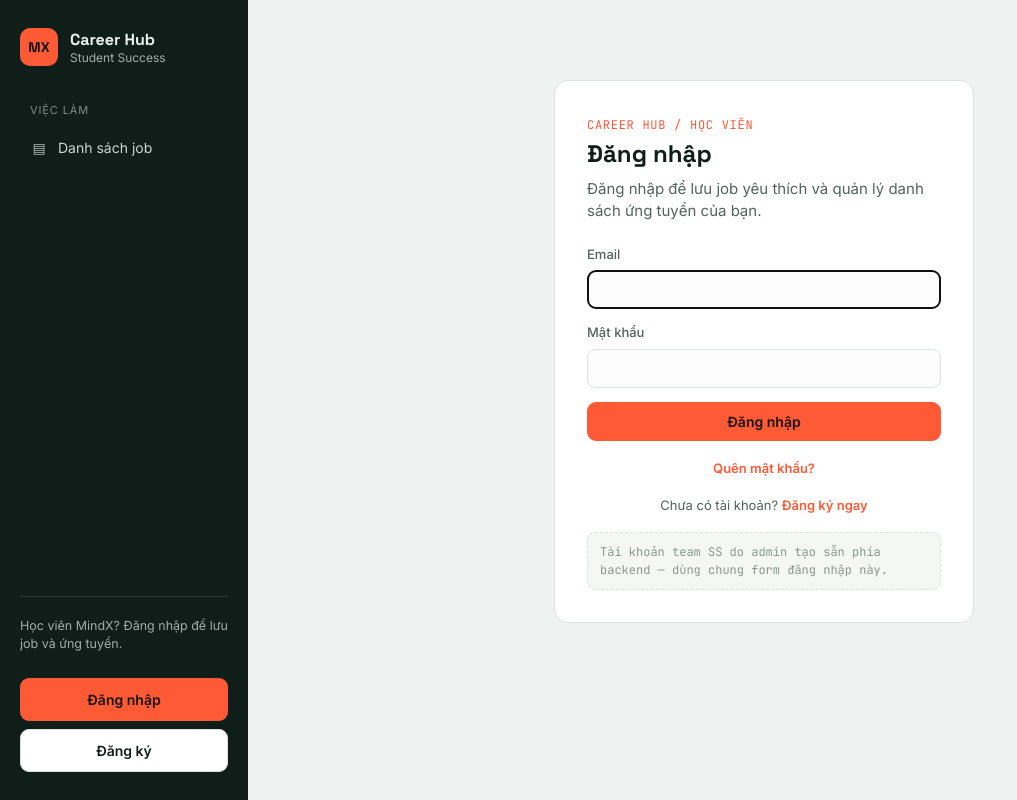
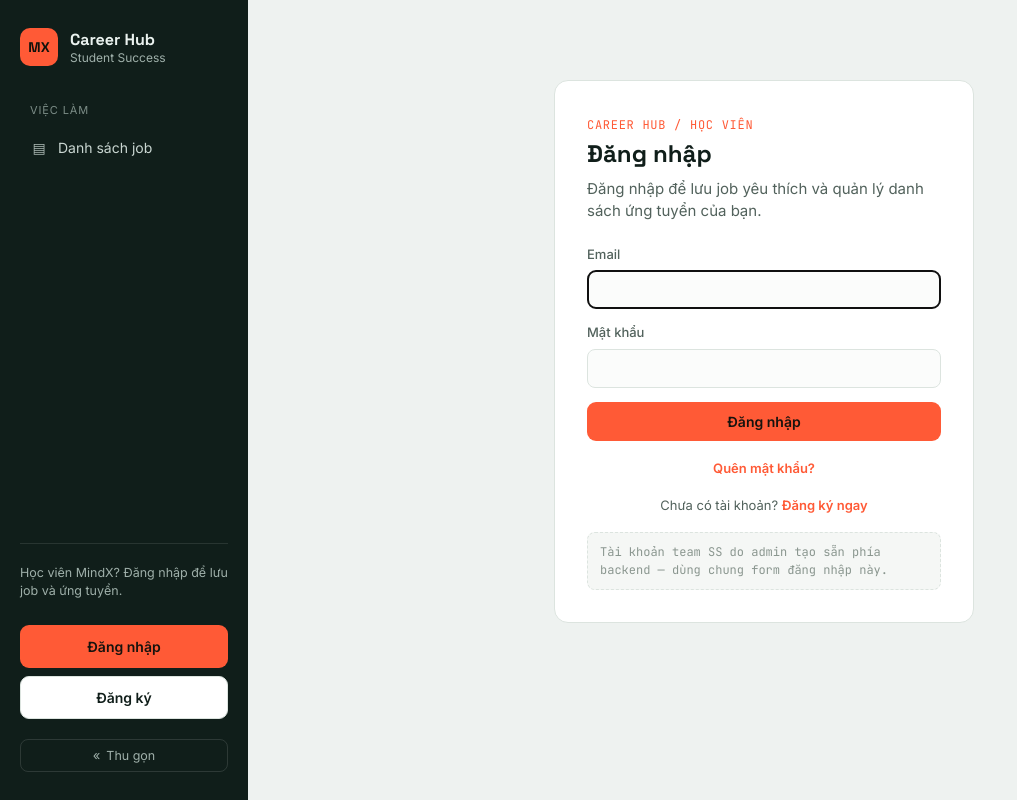
Before and after one commit to Koaito/MindX-JD-Website, a Flask app: a page that uses templates/base.html in a window 1280 px wide. Shown: the whole page, without its empty margins (0-1017 px from the left). Run offline with Flask 3, Linux system fonts and the light colour scheme.

Commit message:
feat(ui): cải thiện layout màn hình, sidebar và form nhập liệu
- Hỗ trợ giao diện fill toàn bộ màn hình

- Cho phép tùy chỉnh kích thước sidebar

- Tối ưu kích thước ô nhập thông tin vừa vặn theo box

- Thay icon mới cho Tài khoản team SS

- Căn chỉnh bố cục tổng thể cho cân đối

```diff
--- /dev/null
+++ b/public/app.js
@@ -0,0 +1,123 @@
+// MindX Career Hub — small progressive-enhancement helpers.
+// Everything here is optional: if JS fails, forms fall back to their
+// normal server-rendered POST + redirect behaviour.
+
+(function () {
+  "use strict";
+
+  // ---- Sidebar collapse/expand toggle -----------------------------------
+  //
+  // The actual class add happens synchronously in an inline <script> in
+  // <head> (base.html), before first paint, so there's no flash-of-wrong-
+  // width on reload. This block only needs to: (a) sync the button's own
+  // icon/label to match current state on load, and (b) handle clicks.
+  function initSidebarToggle() {
+    var btn = document.getElementById("sidebarToggle");
+    var ic = document.getElementById("sidebarToggleIc");
+    var label = document.getElementById("sidebarToggleLabel");
+    if (!btn) return;
+
+    function isCollapsed() {
+      return document.documentElement.classList.contains("sidebar-collapsed");
+    }
+
+    function syncButton() {
+      var collapsed = isCollapsed();
+      if (ic) ic.textContent = collapsed ? "»" : "«";
+      if (label) label.textContent = collapsed ? "Mở rộng" : "Thu gọn";
+      btn.setAttribute("aria-expanded", String(!collapsed));
+    }
+
+    btn.addEventListener("click", function () {
+      var collapsed = document.documentElement.classList.toggle("sidebar-collapsed");
+      try {
+        localStorage.setItem("sidebarCollapsed", collapsed ? "1" : "0");
+      } catch (e) { /* localStorage bị chặn — trạng thái vẫn đổi được, chỉ không nhớ qua lần tải trang sau */ }
+      syncButton();
+    });
+
+    syncButton();
+  }
+
+  if (document.readyState === "loading") {
+    document.addEventListener("DOMContentLoaded", initSidebarToggle);
+  } else {
+    initSidebarToggle();
+  }
+
+  function showToast(message, kind) {
+    var stack = document.getElementById("toast-stack");
+    if (!stack) return;
+    var el = document.createElement("div");
+    el.className = "toast toast-" + (kind === "error" ? "error" : "success");
+    el.textContent = message;
+    stack.appendChild(el);
+    setTimeout(function () {
+      el.remove();
+    }, 3200);
+  }
+
+  // ---- Async save/unsave job (no full page reload) ----------------------
+  //
+  // Matches the existing <form action=".../toggle-save"> markup used on
+  // index.html, job_detail.html and saved_jobs.html. We derive the JSON
+  // endpoint from the existing form action so we don't need to touch every
+  // template individually.
+  document.addEventListener("submit", function (evt) {
+    var form = evt.target;
+    if (!(form instanceof HTMLFormElement)) return;
+    if (!form.classList.contains("save-job-form")) return;
+
+    evt.preventDefault();
+    var btn = form.querySelector("button[type=submit]");
+    var jsonUrl = form.getAttribute("data-json-action") || form.action.replace(/\/toggle-save$/, "/toggle-save.json");
+
+    if (btn) btn.disabled = true;
+
+    fetch(jsonUrl, {
+      method: "POST",
+      headers: { "X-Requested-With": "XMLHttpRequest" },
+    })
+      .then(function (res) {
+        return res.json().then(function (data) {
+          return { ok: res.ok, data: data };
+        });
+      })
+      .then(function (result) {
+        var data = result.data;
+        if (!result.ok || !data.ok) {
+          showToast(data.message || "Có lỗi xảy ra, vui lòng thử lại.", "error");
+          return;
+        }
+        showToast(data.message, "success");
+
+        // Update this button's own state.
+        if (btn) {
+          if (form.dataset.removeOnUnsave === "true" && !data.saved) {
+            // e.g. on the "Saved jobs" page, an unsaved job disappears entirely.
+            var card = form.closest(".ticket, .job-row");
+            if (card) card.remove();
+          } else {
+            btn.classList.toggle("saved", data.saved);
+            if (form.dataset.swapEmphasis === "true") {
+              // job_detail.html: primary button = "not yet saved" (call to
+              // action), ghost button = "already saved".
+              btn.classList.toggle("btn-primary", !data.saved);
+              btn.classList.toggle("btn-ghost", data.saved);
+            }
+            btn.textContent = data.saved
+              ? (form.dataset.savedLabel || "🔖 Đã lưu")
+              : (form.dataset.unsavedLabel || "🔖 Lưu job");
+          }
+        }
+      })
+      .catch(function () {
+        // Network/JS failure — fall back to a real form submit so the
+        // action still completes via the normal server round-trip.
+        form.submit();
+      })
+      .finally(function () {
+        if (btn) btn.disabled = false;
+      });
+  });
+})();
--- a/public/style.css
+++ b/public/style.css
@@ -17,6 +17,14 @@
   --font-display: 'Space Grotesk', 'Inter', sans-serif;
   --font-body: 'Inter', sans-serif;
   --font-mono: 'JetBrains Mono', monospace;
+  --sidebar-width: 248px;
+}
+
+/* Set by the anti-FOUC script in base.html (before first paint) when the
+   user's last choice, read from localStorage, was "collapsed" — keeps
+   the sidebar from flashing wide then snapping narrow on reload. */
+html.sidebar-collapsed {
+  --sidebar-width: 76px;
 }
 
 * { box-sizing: border-box; }
@@ -50,7 +59,50 @@ a { color: inherit; text-decoration: none; }
   position: sticky;
   top: 0;
   height: 100vh;
+  overflow: hidden;
+  transition: padding 0.18s ease;
 }
+
+html.sidebar-collapsed .sidebar {
+  padding-left: 14px;
+  padding-right: 14px;
+}
+
+/* Text that disappears when the sidebar is collapsed — icons stay. */
+html.sidebar-collapsed .nav-label,
+html.sidebar-collapsed .nav-text,
+html.sidebar-collapsed .brand-text,
+html.sidebar-collapsed .auth-info,
+html.sidebar-collapsed .sidebar-foot .btn-block .btn-text-label,
+html.sidebar-collapsed .auth-box-guest p {
+  display: none;
+}
+
+html.sidebar-collapsed .nav a { justify-content: center; }
+html.sidebar-collapsed .brand { justify-content: center; }
+html.sidebar-collapsed .auth-box { justify-content: center; }
+html.sidebar-collapsed .sidebar-foot .btn-block { text-align: center; padding-left: 6px; padding-right: 6px; }
+
+/* Toggle button (« / ») pinned to the bottom of the sidebar. */
+.sidebar-toggle {
+  display: flex;
+  align-items: center;
+  justify-content: center;
+  gap: 6px;
+  width: 100%;
+  margin-top: 12px;
+  padding: 8px;
+  border-radius: 8px;
+  border: 1px solid rgba(255,255,255,0.12);
+  background: transparent;
+  color: #9FB0AA;
+  font-family: var(--font-body);
+  font-size: 12.5px;
+  cursor: pointer;
+}
+
+.sidebar-toggle:hover { background: rgba(255,255,255,0.06); color: #EAF2EF; }
+.sidebar-toggle-ic { font-size: 13px; line-height: 1; }
 
 .brand {
   display: flex;
@@ -794,7 +880,42 @@ a { color: inherit; text-decoration: none; }
   margin-bottom: 8px;
 }
 
-.flash-success { background: var(--teal-soft); color: var(--teal); }
+.flash-success { background: var(--teal-soft); color: var(--teal); border: 1px solid #BFE5DD; }
+
+/* Was previously missing entirely — error flashes (e.g. "Team SS
+   accounts can't save jobs") had no styling and blended in unstyled. */
+.flash-error { background: #FBE7E4; color: #B23A22; border: 1px solid #F2C9C1; }
+
+/* ---------------- Toasts (async save/unsave feedback, see app.js) ---------------- */
+
+.toast-stack {
+  position: fixed;
+  right: 20px;
+  bottom: 20px;
+  display: flex;
+  flex-direction: column;
+  gap: 8px;
+  z-index: 999;
+  max-width: 320px;
+}
+
+.toast {
+  padding: 11px 16px;
+  border-radius: 10px;
+  font-size: 13.5px;
+  font-weight: 500;
+  box-shadow: 0 6px 20px rgba(16, 30, 26, 0.14);
+  border: 1px solid transparent;
+  animation: toast-in 0.18s ease-out;
+}
+
+.toast-success { background: var(--teal-soft); color: var(--teal); border-color: #BFE5DD; }
+.toast-error { background: #FBE7E4; color: #B23A22; border-color: #F2C9C1; }
+
+@keyframes toast-in {
+  from { opacity: 0; transform: translateY(6px); }
+  to { opacity: 1; transform: translateY(0); }
+}
 
 /* ---------------- Phân trang (templates/_pagination.html) ---------------- */
 /* Trước đây KHÔNG có rule nào cho toàn bộ nhóm class .pagination/.page-*
--- a/templates/base.html
+++ b/templates/base.html
@@ -3,6 +3,18 @@
 <head>
 <meta charset="UTF-8">
 <meta name="viewport" content="width=device-width, initial-scale=1.0">
+<script>
+  // Chạy TRƯỚC khi CSS/HTML body render — đọc lựa chọn thu gọn sidebar đã
+  // lưu (localStorage) và gắn class ngay trên <html>, để tránh nháy
+  // (FOUC): sidebar rộng rồi mới co lại 1 nhịp sau khi JS cuối trang chạy.
+  (function () {
+    try {
+      if (localStorage.getItem("sidebarCollapsed") === "1") {
+        document.documentElement.classList.add("sidebar-collapsed");
+      }
+    } catch (e) { /* localStorage bị chặn (chế độ ẩn danh nghiêm ngặt...) — bỏ qua, mặc định mở */ }
+  })();
+</script>
 <title>{% block title %}MindX Career Hub{% endblock %}</title>
 <link rel="preconnect" href="https://fonts.googleapis.com">
 <link href="https://fonts.googleapis.com/css2?family=Space+Grotesk:wght@500;600;700&family=Inter:wght@400;500;600;700&family=JetBrains+Mono:wght@400;500;600&display=swap" rel="stylesheet">
@@ -21,46 +33,46 @@
 
     <nav class="nav">
       <span class="nav-label">Việc làm</span>
-      <a href="{{ url_for('jobs_index') }}" class="{{ 'active' if request.endpoint in ['jobs_index','job_detail'] else '' }}">
-        <span class="nav-ic">▤</span> Danh sách job
+      <a href="{{ url_for('jobs_index') }}" class="{{ 'active' if request.endpoint in ['jobs_index','job_detail'] else '' }}" title="Danh sách job">
+        <span class="nav-ic">▤</span> <span class="nav-text">Danh sách job</span>
       </a>
       {% if current_user.is_authenticated and current_user.is_staff %}
-      <a href="{{ url_for('job_add') }}" class="{{ 'active' if request.endpoint == 'job_add' else '' }}">
-        <span class="nav-ic">＋</span> Thêm job
+      <a href="{{ url_for('job_add') }}" class="{{ 'active' if request.endpoint == 'job_add' else '' }}" title="Thêm job">
+        <span class="nav-ic">＋</span> <span class="nav-text">Thêm job</span>
       </a>
 
       <span class="nav-label">Doanh nghiệp</span>
-      <a href="{{ url_for('companies_index') }}" class="{{ 'active' if request.endpoint in ['companies_index','company_detail'] else '' }}">
-        <span class="nav-ic">☰</span> Danh sách công ty
+      <a href="{{ url_for('companies_index') }}" class="{{ 'active' if request.endpoint in ['companies_index','company_detail'] else '' }}" title="Danh sách công ty">
+        <span class="nav-ic">☰</span> <span class="nav-text">Danh sách công ty</span>
       </a>
-      <a href="{{ url_for('company_add') }}" class="{{ 'active' if request.endpoint == 'company_add' else '' }}">
-        <span class="nav-ic">＋</span> Thêm công ty
+      <a href="{{ url_for('company_add') }}" class="{{ 'active' if request.endpoint == 'company_add' else '' }}" title="Thêm công ty">
+        <span class="nav-ic">＋</span> <span class="nav-text">Thêm công ty</span>
       </a>
-      <a href="{{ url_for('contacts_index') }}" class="{{ 'active' if request.endpoint == 'contacts_index' else '' }}">
-        <span class="nav-ic">☎</span> Danh sách contact
+      <a href="{{ url_for('contacts_index') }}" class="{{ 'active' if request.endpoint == 'contacts_index' else '' }}" title="Danh sách contact">
+        <span class="nav-ic">☎</span> <span class="nav-text">Danh sách contact</span>
       </a>
-      <a href="{{ url_for('contact_add_any') }}" class="{{ 'active' if request.endpoint == 'contact_add_any' else '' }}">
-        <span class="nav-ic">＋</span> Thêm contact
+      <a href="{{ url_for('contact_add_any') }}" class="{{ 'active' if request.endpoint == 'contact_add_any' else '' }}" title="Thêm contact">
+        <span class="nav-ic">＋</span> <span class="nav-text">Thêm contact</span>
       </a>
 
       <span class="nav-label">Báo cáo</span>
-      <a href="{{ url_for('dashboard') }}" class="{{ 'active' if request.endpoint == 'dashboard' else '' }}">
-        <span class="nav-ic">◨</span> Dashboard
+      <a href="{{ url_for('dashboard') }}" class="{{ 'active' if request.endpoint == 'dashboard' else '' }}" title="Dashboard">
+        <span class="nav-ic">◨</span> <span class="nav-text">Dashboard</span>
       </a>
 
       <span class="nav-label">Quản trị</span>
-      <a href="{{ url_for('staff_accounts') }}" class="{{ 'active' if request.endpoint in ['staff_accounts','staff_account_add'] else '' }}">
-        <span class="nav-ic">🔑</span> Tài khoản team SS
+      <a href="{{ url_for('staff_accounts') }}" class="{{ 'active' if request.endpoint in ['staff_accounts','staff_account_add'] else '' }}" title="Tài khoản team SS">
+        <span class="nav-ic">👥</span> <span class="nav-text">Tài khoản team SS</span>
       </a>
       {% endif %}
 
       {% if current_user.is_authenticated and not current_user.is_staff %}
       <span class="nav-label">Học viên</span>
-      <a href="{{ url_for('saved_jobs') }}" class="{{ 'active' if request.endpoint == 'saved_jobs' else '' }}">
-        <span class="nav-ic">🔖</span> Job đã lưu
+      <a href="{{ url_for('saved_jobs') }}" class="{{ 'active' if request.endpoint == 'saved_jobs' else '' }}" title="Job đã lưu">
+        <span class="nav-ic">🔖</span> <span class="nav-text">Job đã lưu</span>
       </a>
-      <a href="{{ url_for('my_applications') }}" class="{{ 'active' if request.endpoint == 'my_applications' else '' }}">
-        <span class="nav-ic">📨</span> Đã ứng tuyển
+      <a href="{{ url_for('my_applications') }}" class="{{ 'active' if request.endpoint == 'my_applications' else '' }}" title="Đã ứng tuyển">
+        <span class="nav-ic">📨</span> <span class="nav-text">Đã ứng tuyển</span>
       </a>
       {% endif %}
     </nav>
@@ -74,15 +86,19 @@
             <span>{{ 'Team SS' if current_user.is_staff else current_user.email }}</span>
           </div>
         </div>
-        <a class="btn btn-ghost btn-block" href="{{ url_for('change_password') }}">Đổi mật khẩu</a>
-        <a class="btn btn-ghost btn-block" href="{{ url_for('logout') }}">Đăng xuất</a>
+        <a class="btn btn-ghost btn-block" href="{{ url_for('change_password') }}" title="Đổi mật khẩu"><span class="btn-text-label">Đổi mật khẩu</span></a>
+        <a class="btn btn-ghost btn-block" href="{{ url_for('logout') }}" title="Đăng xuất"><span class="btn-text-label">Đăng xuất</span></a>
       {% else %}
         <div class="auth-box auth-box-guest">
           <p>Học viên MindX? Đăng nhập để lưu job và ứng tuyển.</p>
         </div>
-        <a class="btn btn-primary btn-block" href="{{ url_for('login') }}">Đăng nhập</a>
-        <a class="btn btn-ghost btn-block" href="{{ url_for('register') }}">Đăng ký</a>
+        <a class="btn btn-primary btn-block" href="{{ url_for('login') }}" title="Đăng nhập"><span class="btn-text-label">Đăng nhập</span></a>
+        <a class="btn btn-ghost btn-block" href="{{ url_for('register') }}" title="Đăng ký"><span class="btn-text-label">Đăng ký</span></a>
       {% endif %}
+      <button type="button" class="sidebar-toggle" id="sidebarToggle" title="Thu gọn / mở rộng sidebar">
+        <span class="sidebar-toggle-ic" id="sidebarToggleIc">«</span>
+        <span class="nav-text" id="sidebarToggleLabel">Thu gọn</span>
+      </button>
     </div>
   </aside>
 
```
Also changed, not shown: other parts of public/style.css (+49 -2 lines), AUDIT.md (+3 -3 lines), README.md.
